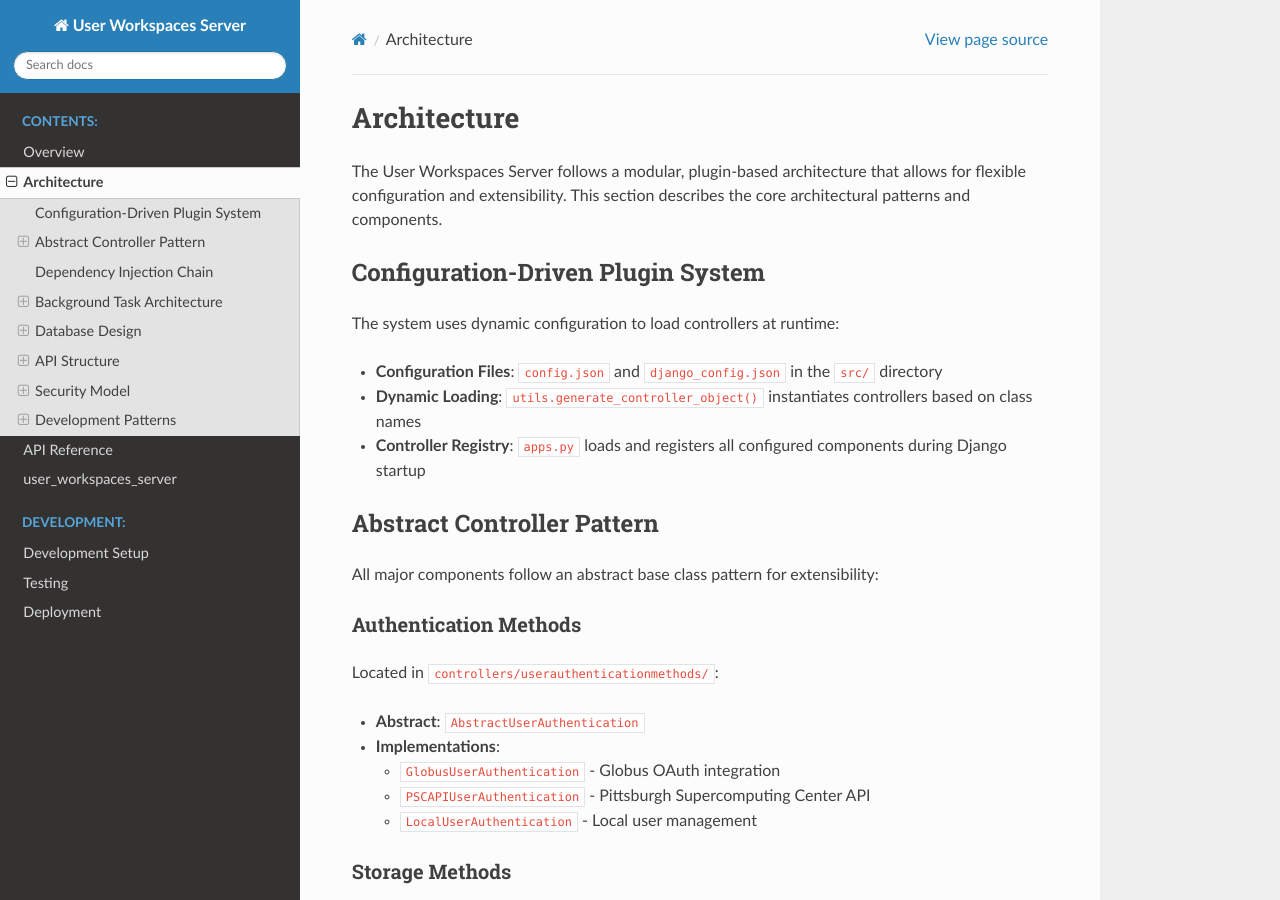
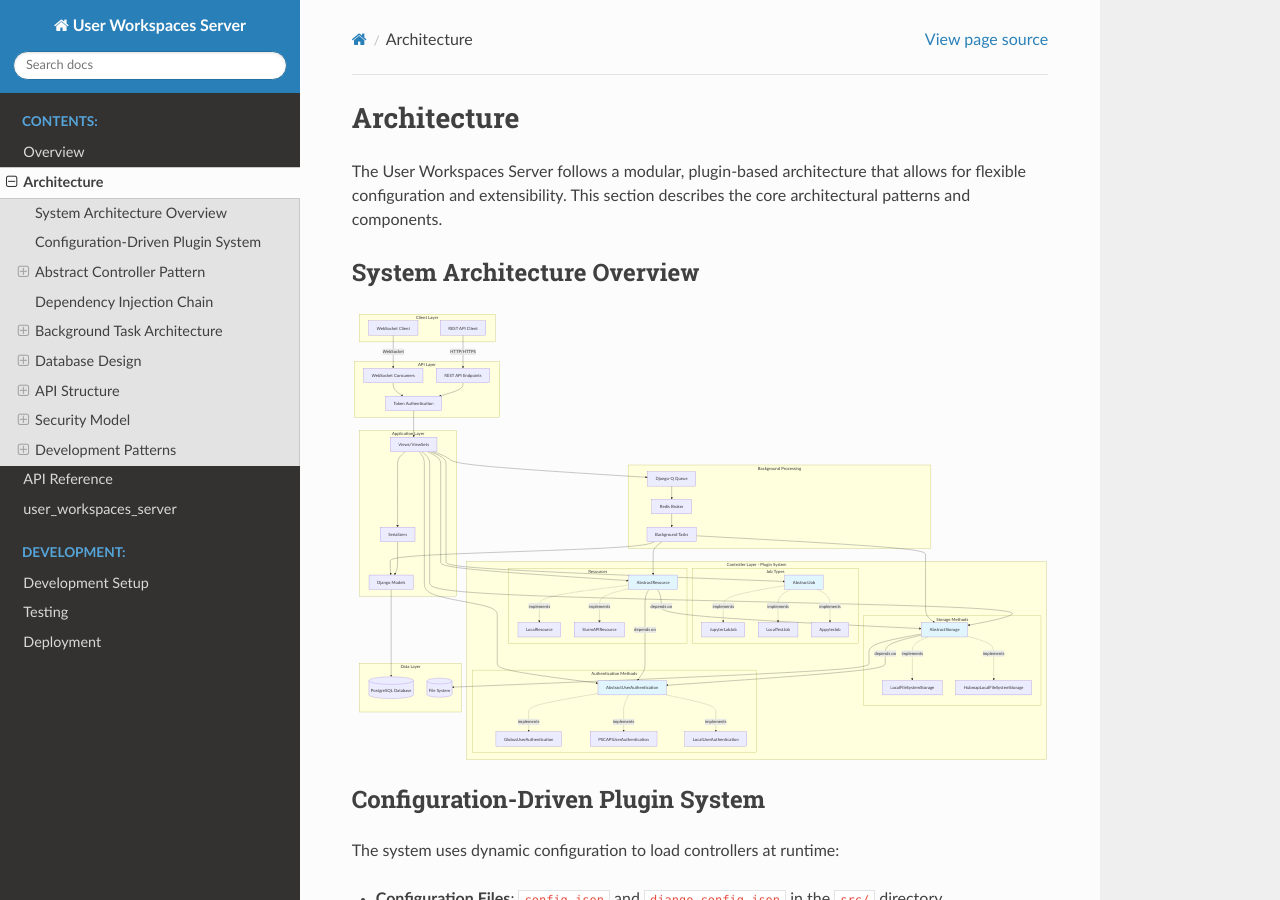
Before and after one commit to hubmapconsortium/user_workspaces_server, a Sphinx documentation site: the page built from docs/architecture.rst, in a window 1280 px wide and 900 px high. Built offline with Sphinx 7.4.7 and the Read the Docs theme 3.1.0, drawn with Linux system fonts in a browser that asks for light colours; formulas are drawn with MathJax 3.

Commit message:
General: Add graph for architecture

```diff
--- a/docs/architecture.rst
+++ b/docs/architecture.rst
@@ -2,6 +2,111 @@ Architecture
 ============
 
 The User Workspaces Server follows a modular, plugin-based architecture that allows for flexible configuration and extensibility. This section describes the core architectural patterns and components.
+
+System Architecture Overview
+-----------------------------
+
+.. mermaid::
+
+   graph TB
+       subgraph "Client Layer"
+           Client[REST API Client]
+           WSClient[WebSocket Client]
+       end
+
+       subgraph "API Layer"
+           REST[REST API Endpoints]
+           WS[WebSocket Consumers]
+           Auth[Token Authentication]
+       end
+
+       subgraph "Application Layer"
+           Views[Views/ViewSets]
+           Serializers[Serializers]
+           Models[Django Models]
+       end
+
+       subgraph "Controller Layer - Plugin System"
+           subgraph "Job Types"
+               JobAbstract[AbstractJob]
+               JupyterJob[JupyterLabJob]
+               TestJob[LocalTestJob]
+               AppyterJob[AppyterJob]
+           end
+
+           subgraph "Resources"
+               ResourceAbstract[AbstractResource]
+               LocalRes[LocalResource]
+               SlurmRes[SlurmAPIResource]
+           end
+
+           subgraph "Storage Methods"
+               StorageAbstract[AbstractStorage]
+               LocalStorage[LocalFileSystemStorage]
+               HubmapStorage[HubmapLocalFileSystemStorage]
+           end
+
+           subgraph "Authentication Methods"
+               AuthAbstract[AbstractUserAuthentication]
+               GlobusAuth[GlobusUserAuthentication]
+               PSCAuth[PSCAPIUserAuthentication]
+               LocalAuth[LocalUserAuthentication]
+           end
+       end
+
+       subgraph "Background Processing"
+           DjangoQ[Django-Q Queue]
+           Redis[Redis Broker]
+           Tasks[Background Tasks]
+       end
+
+       subgraph "Data Layer"
+           PostgreSQL[(PostgreSQL Database)]
+           FileSystem[(File System)]
+       end
+
+       Client -->|HTTP/HTTPS| REST
+       WSClient -->|WebSocket| WS
+       REST --> Auth
+       WS --> Auth
+       Auth --> Views
+       Views --> Serializers
+       Serializers --> Models
+       Models --> PostgreSQL
+
+       Views --> JobAbstract
+       JobAbstract -.->|implements| JupyterJob
+       JobAbstract -.->|implements| TestJob
+       JobAbstract -.->|implements| AppyterJob
+
+       Views --> ResourceAbstract
+       ResourceAbstract -.->|implements| LocalRes
+       ResourceAbstract -.->|implements| SlurmRes
+       ResourceAbstract -->|depends on| StorageAbstract
+       ResourceAbstract -->|depends on| AuthAbstract
+
+       Views --> StorageAbstract
+       StorageAbstract -.->|implements| LocalStorage
+       StorageAbstract -.->|implements| HubmapStorage
+       StorageAbstract -->|depends on| AuthAbstract
+       StorageAbstract --> FileSystem
+
+       Views --> AuthAbstract
+       AuthAbstract -.->|implements| GlobusAuth
+       AuthAbstract -.->|implements| PSCAuth
+       AuthAbstract -.->|implements| LocalAuth
+
+       Views --> DjangoQ
+       DjangoQ --> Redis
+       Redis --> Tasks
+       Tasks --> Models
+       Tasks --> ResourceAbstract
+       Tasks --> StorageAbstract
+
+       style JobAbstract fill:#e1f5ff
+       style ResourceAbstract fill:#e1f5ff
+       style StorageAbstract fill:#e1f5ff
+       style AuthAbstract fill:#e1f5ff
 
 Configuration-Driven Plugin System
 -----------------------------------
--- a/docs/conf.py
+++ b/docs/conf.py
@@ -46,6 +46,7 @@ extensions = [
     "sphinx.ext.napoleon",
     "sphinx_autodoc_typehints",
     "myst_parser",
+    "sphinxcontrib.mermaid",
 ]
 
 templates_path = ["_templates"]
```
Also changed, not shown: 1 other file.
